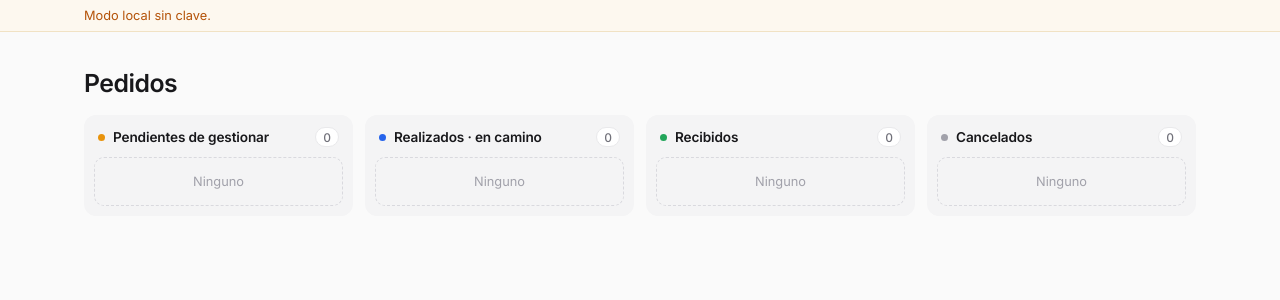
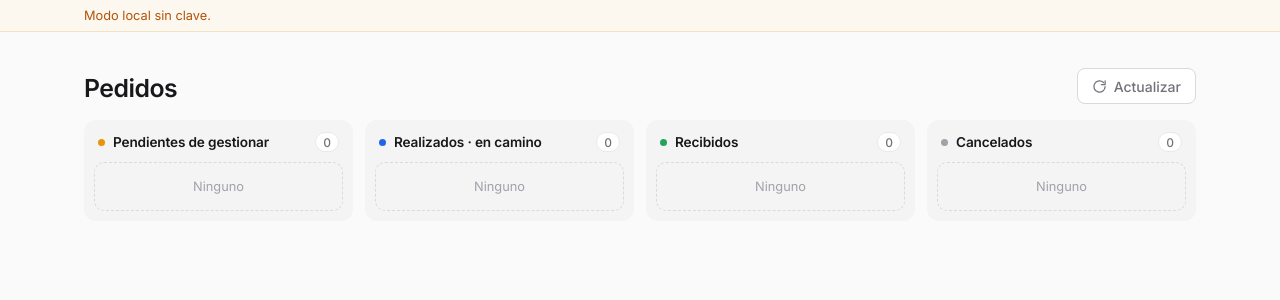
Before and after one commit to Eduardovisoni/salvamed, a FastAPI app: page /pedidos in a window 1280 px wide. Shown: the part 59-359 px from the top of the page. Run offline with FastAPI, Linux system fonts and the light colour scheme; some libraries are stand-ins or nearby versions.

Commit message:
Botón Actualizar en Inventario y Pedidos sin recargar la página
Recarga solo la sección (tabla o tablero) con un fundido suave, resalta lo que
cambió y se refresca sola al volver a la pestaña, para que un pedido hecho
desde otra pantalla o Telegram aparezca en camino sin recargar todo.

Co-Authored-By: Claude Fable 5.1 <noreply@anthropic.com>
Claude-Session: https://claude.ai/code/session_01UHUHsejvtcwwWXNRAm7iKw

```diff
--- a/app/static/estilos.css
+++ b/app/static/estilos.css
@@ -1162,3 +1162,21 @@ code { font-family: ui-monospace, Consolas, monospace; font-size: 0.85em; backgr
   .carta-flota { animation: none; }
   .carta-mesa, .carta, .carta-capa { transition: none; }
 }
+
+/* Botón de actualizar una sección sin recargar la página */
+.herramientas__derecha { display: flex; gap: 8px; align-items: center; flex-wrap: wrap; }
+.actualizar { gap: 7px; color: var(--sutil); transition: background 0.15s, color 0.15s, border-color 0.15s; }
+.actualizar svg { transition: transform 0.3s cubic-bezier(0.2, 0.8, 0.2, 1); }
+.actualizar:hover svg { transform: rotate(60deg); }
+.actualizar__texto { font-size: 0.875rem; }
+.actualizar--cargando { color: var(--sutil); pointer-events: none; }
+.actualizar--cargando svg { animation: girar 0.8s linear infinite; }
+.actualizar--listo { color: var(--primario-oscuro); border-color: #a7d8d0; background: var(--primario-suave); }
+.actualizar--error { color: var(--pedir); }
+.cambiado, .cambiado td { animation: cambia 1.2s ease-out; }
+@keyframes cambia { from { background: #d6eee9; } }
+.pedido-tarjeta.cambiado { animation: tarjeta-cambia 1.2s ease-out; }
+@keyframes tarjeta-cambia { from { box-shadow: 0 0 0 3px rgba(15, 118, 110, 0.35); background: #e7f5f2; } }
+@media (prefers-reduced-motion: reduce) {
+  .actualizar svg, .actualizar--cargando svg, .cambiado, .pedido-tarjeta.cambiado { animation: none; transition: none; transform: none; }
+}
--- /dev/null
+++ b/app/templates/_actualizar.html
@@ -0,0 +1,4 @@
+<button type="button" class="boton actualizar" data-actualizar aria-label="Actualizar {{ que }}" title="Actualizar {{ que }}">
+  <svg width="15" height="15" viewBox="0 0 24 24" fill="none" stroke="currentColor" stroke-width="2" stroke-linecap="round" stroke-linejoin="round" aria-hidden="true"><path d="M21 12a9 9 0 1 1-2.64-6.36"/><path d="M21 3v6h-6"/></svg>
+  <span class="actualizar__texto">Actualizar</span>
+</button>
--- a/app/templates/base.html
+++ b/app/templates/base.html
@@ -8,7 +8,7 @@
   <link rel="preconnect" href="https://fonts.googleapis.com">
   <link rel="preconnect" href="https://fonts.gstatic.com" crossorigin>
   <link rel="stylesheet" href="https://fonts.googleapis.com/css2?family=Inter:wght@400;500;600&display=swap">
-  <link rel="stylesheet" href="/static/estilos.css?v=24">
+  <link rel="stylesheet" href="/static/estilos.css?v=25">
   {% block cabeza %}{% endblock %}
 </head>
 <body class="{% block clase_cuerpo %}{% endblock %}">
@@ -76,6 +76,81 @@
       if (boton) boton.addEventListener("click", cerrar);
       programar();
     });
+
+    // Recarga solo una sección de la página (sin recargar todo) y la vuelve a
+    // pedir sola al regresar a la pestaña, para que lo hecho desde otra pantalla
+    // o desde Telegram aparezca sin tocar nada.
+    function seccionViva(contenedor, opciones) {
+      opciones = opciones || {};
+      var boton = document.querySelector("[data-actualizar]");
+      var texto = boton && boton.querySelector(".actualizar__texto");
+      var sinMovimiento = window.matchMedia("(prefers-reduced-motion: reduce)").matches;
+      var cargando = false;
+      var ultima = Date.now();
+      var temporizador;
+
+      function firmas(raiz) {
+        var mapa = {};
+        raiz.querySelectorAll("[data-clave]").forEach(function (el) { mapa[el.dataset.clave] = el.textContent.replace(/\s+/g, " ").trim(); });
+        return mapa;
+      }
+      function estado(clase, etiqueta) {
+        if (!boton) return;
+        boton.classList.remove("actualizar--cargando", "actualizar--listo", "actualizar--error");
+        if (clase) boton.classList.add(clase);
+        if (texto) texto.textContent = etiqueta || "Actualizar";
+        clearTimeout(temporizador);
+        if (clase === "actualizar--listo" || clase === "actualizar--error") temporizador = setTimeout(function () { estado(null); }, 2200);
+      }
+      function actualizar() {
+        if (cargando) return Promise.resolve();
+        cargando = true;
+        estado("actualizar--cargando", "Actualizando…");
+        return fetch(window.location.pathname + window.location.search, { cache: "no-store", headers: { "X-Requested-With": "fetch" } })
+          .then(function (r) { if (!r.ok) throw new Error(r.status); return r.text(); })
+          .then(function (html) {
+            var doc = new DOMParser().parseFromString(html, "text/html");
+            var nuevo = doc.getElementById(contenedor.id);
+            if (!nuevo) throw new Error("sin sección");
+            var antes = firmas(contenedor);
+            var cambio = false;
+            var animar = !sinMovimiento && contenedor.animate;
+            function reemplazar() {
+              contenedor.innerHTML = nuevo.innerHTML;
+              contenedor.querySelectorAll("[data-clave]").forEach(function (el) {
+                var clave = el.dataset.clave;
+                var ahora = el.textContent.replace(/\s+/g, " ").trim();
+                if (antes[clave] !== ahora) { cambio = true; el.classList.add("cambiado"); }
+              });
+              if (opciones.alReemplazar) opciones.alReemplazar(contenedor);
+              ultima = Date.now();
+              estado("actualizar--listo", cambio ? "Al día" : "Sin cambios");
+            }
+            if (animar) {
+              var salida = contenedor.animate([{ opacity: 1 }, { opacity: 0.35 }], { duration: 140, easing: "ease-in", fill: "forwards" });
+              salida.onfinish = function () {
+                salida.cancel();
+                reemplazar();
+                contenedor.animate([{ opacity: 0.35 }, { opacity: 1 }], { duration: 220, easing: "ease-out" });
+              };
+            } else {
+              reemplazar();
+            }
+          })
+          .catch(function () { estado("actualizar--error", "Sin conexión"); })
+          .then(function () { cargando = false; });
+      }
+      if (boton) boton.addEventListener("click", actualizar);
+      function alVolver() {
+        if (document.visibilityState !== "visible") return;
+        if (Date.now() - ultima < 3000) return;
+        actualizar();
+      }
+      document.addEventListener("visibilitychange", alVolver);
+      window.addEventListener("focus", alVolver);
+      window.addEventListener("pageshow", function (e) { if (e.persisted) { ultima = 0; alVolver(); } });
+      return actualizar;
+    }
 
     function desplegable(boton, lista, alElegir) {
       var opciones = Array.prototype.slice.call(lista.querySelectorAll("[role=option]"));
--- a/app/templates/pedidos.html
+++ b/app/templates/pedidos.html
@@ -5,16 +5,19 @@
   <div>
     <h1>Pedidos</h1>
   </div>
+  <div class="acciones">
+    {% with que="los pedidos" %}{% include "_actualizar.html" %}{% endwith %}
+  </div>
 </div>
 
 {% set grupos = [("pendiente", "Pendientes de gestionar"), ("realizado", "Realizados · en camino"), ("recibido", "Recibidos"), ("cancelado", "Cancelados")] %}
-<div class="tablero">
+<div id="pedidos-datos" class="tablero">
   {% for clave, titulo in grupos %}
   {% set lista = pedidos | selectattr("estado", "equalto", clave) | list %}
   <section class="tablero__columna" aria-label="{{ titulo }}">
     <h2 class="tablero__titulo"><i class="punto punto--{{ clave }}-pedido"></i>{{ titulo }}<span class="tablero__cuenta">{{ lista | length }}</span></h2>
     {% for p in lista %}
-    <a class="pedido-tarjeta" href="/pedidos/{{ p.id }}">
+    <a class="pedido-tarjeta" data-clave="{{ p.id }}" href="/pedidos/{{ p.id }}">
       <div class="pedido-tarjeta__cabeza">
         <strong>#{{ p.id }}</strong>
         <span class="sutil">{{ proveedores[p.proveedor_id].nombre if p.proveedor_id in proveedores else "Sin proveedor" }}</span>
@@ -41,3 +44,7 @@
   {% endfor %}
 </div>
 {% endblock %}
+
+{% block scripts %}
+<script>seccionViva(document.getElementById("pedidos-datos"));</script>
+{% endblock %}
```
Also changed, not shown: app/templates/inventario.html (+20 -7 lines).
